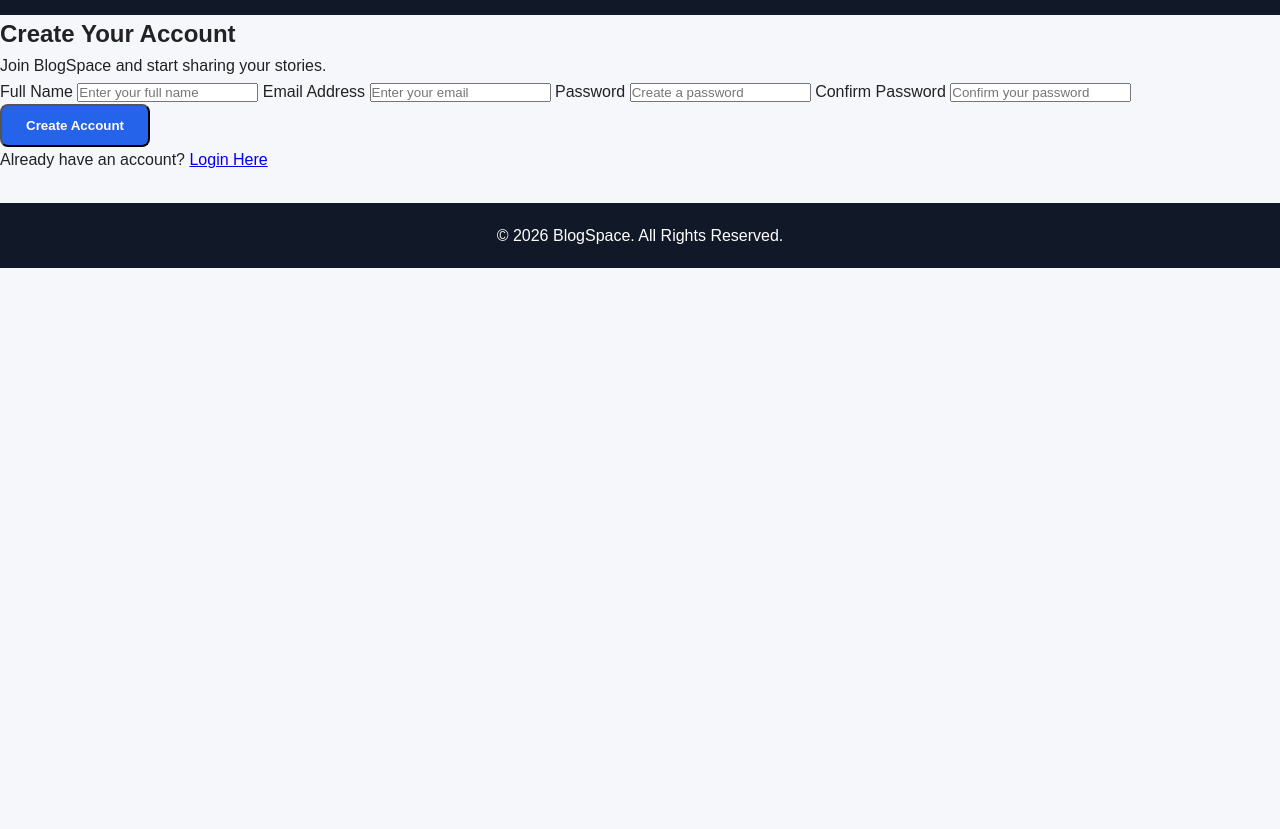
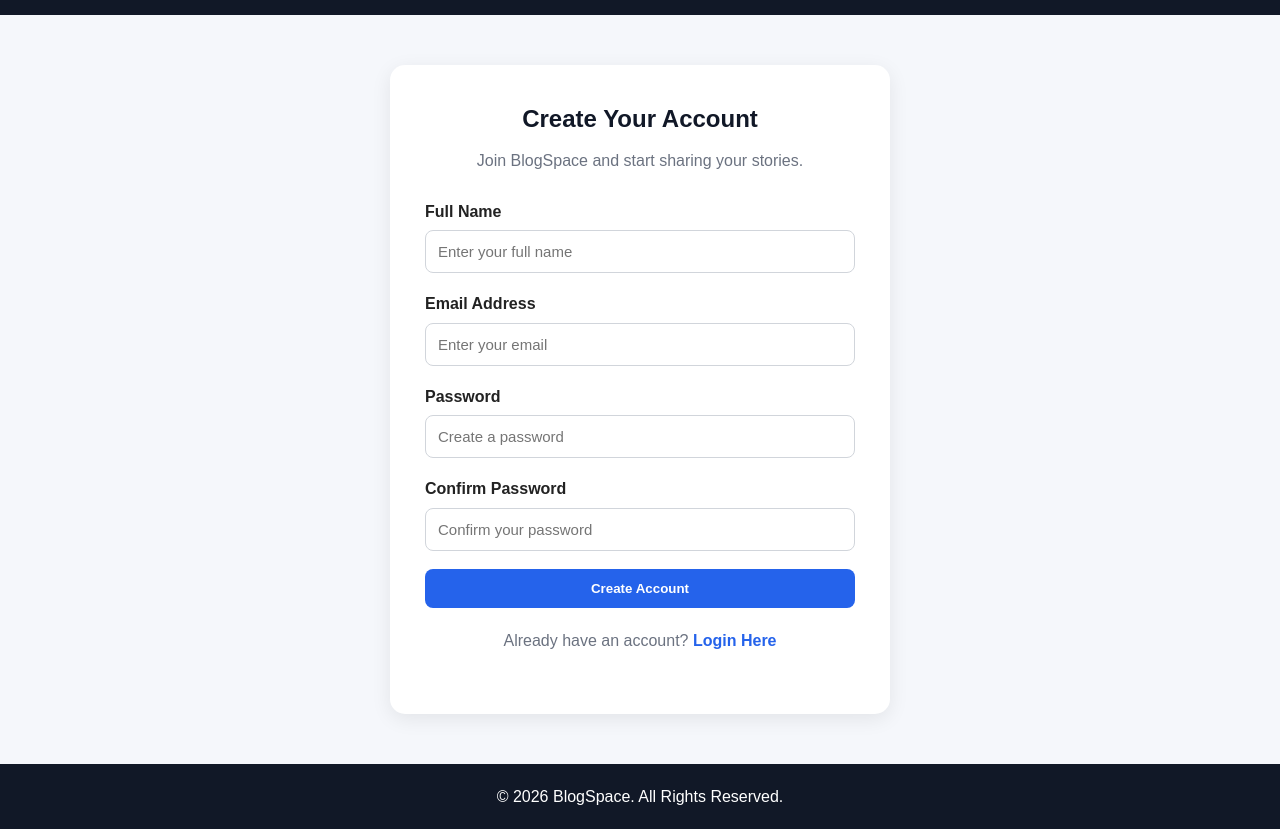
Before and after one commit to yuvraj11dabhi-wq/blog-application, a plain HTML site: page register.html in a window 1280 px wide. Shown: the part 63-892 px from the top of the page. Before the commit the page ends 800 px from the top, so only its background shows below. Drawn offline with Linux system fonts and the light colour scheme.

Commit message:
Update style.css

```diff
--- a/style.css
+++ b/style.css
@@ -11,7 +11,8 @@ body {
     line-height: 1.6;
 }
 
-/* Navigation */
+/* NAVBAR */
+
 .navbar {
     background: #111827;
     color: white;
@@ -42,7 +43,9 @@ body {
     color: #60a5fa;
 }
 
-/* Hero Section */
+
+/* HERO */
+
 .hero {
     min-height: 430px;
     display: flex;
@@ -69,21 +72,28 @@ body {
     margin-bottom: 30px;
 }
 
+
+/* BUTTON */
+
 .btn {
     display: inline-block;
     background: #2563eb;
     color: white;
     padding: 12px 24px;
+    border: none;
     border-radius: 8px;
     text-decoration: none;
     font-weight: bold;
+    cursor: pointer;
 }
 
 .btn:hover {
     background: #1d4ed8;
 }
 
-/* Blogs */
+
+/* BLOG SECTION */
+
 .blogs {
     padding: 60px 8%;
 }
@@ -114,7 +124,7 @@ body {
 
 .blog-card p {
     color: #6b7280;
-    margin-bottom: 15px;
+    margin-bottom: 12px;
 }
 
 .blog-card a {
@@ -123,16 +133,119 @@ body {
     font-weight: bold;
 }
 
-/* Footer */
+
+/* FORMS */
+
+.form-section {
+    min-height: 650px;
+    display: flex;
+    justify-content: center;
+    align-items: center;
+    padding: 50px 20px;
+}
+
+.form-container {
+    background: white;
+    width: 100%;
+    max-width: 500px;
+    padding: 35px;
+    border-radius: 15px;
+    box-shadow: 0 5px 20px rgba(0, 0, 0, 0.08);
+}
+
+.form-container h1 {
+    text-align: center;
+    margin-bottom: 10px;
+    color: #111827;
+}
+
+.form-container > p {
+    text-align: center;
+    color: #6b7280;
+    margin-bottom: 25px;
+}
+
+form {
+    display: flex;
+    flex-direction: column;
+}
+
+label {
+    margin-bottom: 6px;
+    font-weight: bold;
+}
+
+input,
+textarea,
+select {
+    width: 100%;
+    padding: 12px;
+    margin-bottom: 18px;
+    border: 1px solid #d1d5db;
+    border-radius: 8px;
+    font-size: 15px;
+    font-family: inherit;
+}
+
+input:focus,
+textarea:focus,
+select:focus {
+    outline: none;
+    border-color: #2563eb;
+}
+
+textarea {
+    resize: vertical;
+}
+
+.form-footer {
+    margin-top: 20px;
+}
+
+.form-footer a {
+    color: #2563eb;
+    text-decoration: none;
+    font-weight: bold;
+}
+
+
+/* DASHBOARD */
+
+.dashboard {
+    padding: 50px 8%;
+    min-height: 650px;
+}
+
+.dashboard-header {
+    display: flex;
+    justify-content: space-between;
+    align-items: center;
+    margin-bottom: 40px;
+    gap: 20px;
+}
+
+.dashboard-header h1 {
+    font-size: 36px;
+    color: #111827;
+}
+
+.dashboard-header p {
+    color: #6b7280;
+}
+
+
+/* FOOTER */
+
 footer {
     background: #111827;
     color: white;
     text-align: center;
     padding: 20px;
-    margin-top: 30px;
 }
 
-/* Responsive Design */
+
+/* RESPONSIVE DESIGN */
+
 @media (max-width: 768px) {
 
     .navbar {
@@ -157,4 +270,17 @@ footer {
     .blog-container {
         grid-template-columns: 1fr;
     }
-  }
+
+    .dashboard-header {
+        flex-direction: column;
+        align-items: flex-start;
+    }
+
+    .dashboard-header h1 {
+        font-size: 30px;
+    }
+
+    .form-container {
+        padding: 25px;
+    }
+}
```
